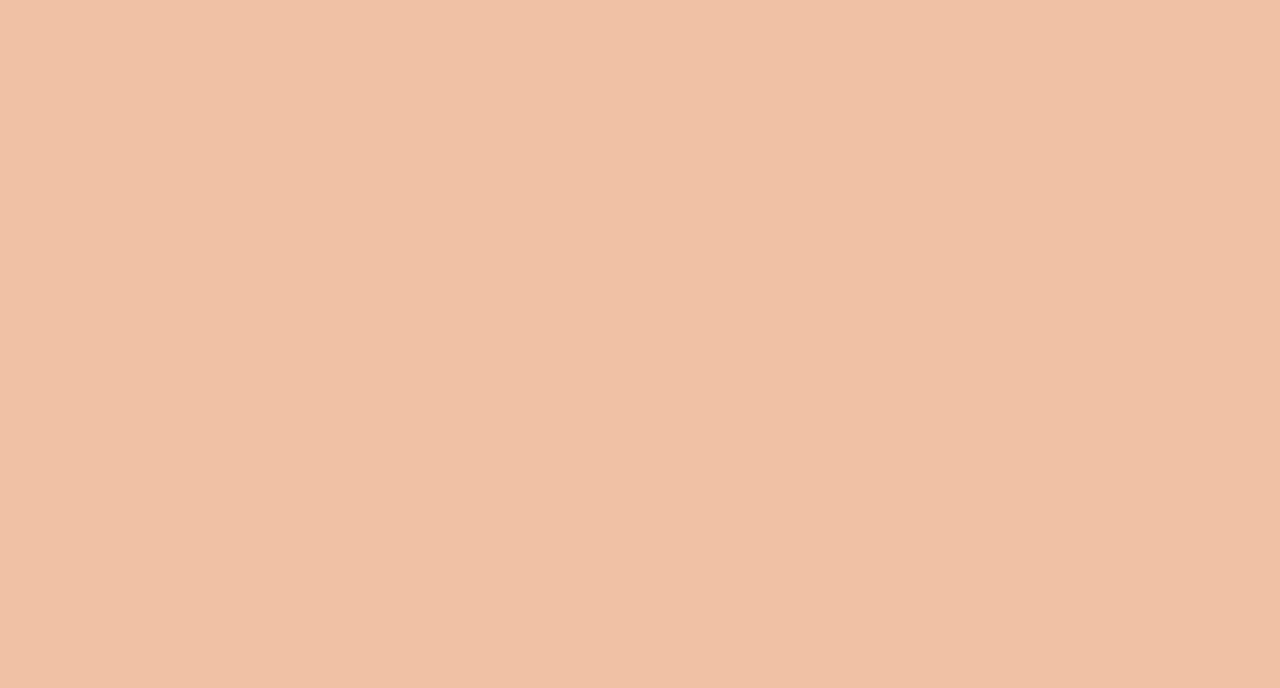
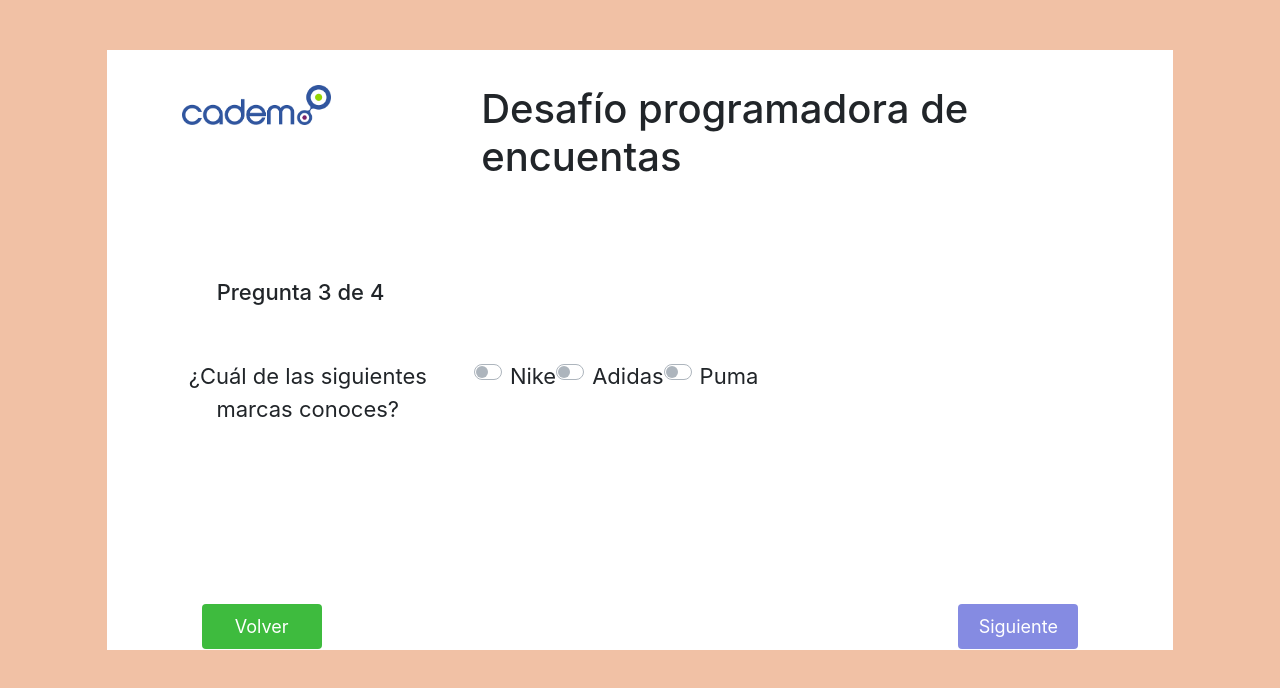
Before and after one commit to javieraizq88/formulario-jun-2020, a React (Create React App) app: page /pregunta3 in a window 1280 px wide. Shown: the top 688 px of the page. Built offline with nearby package versions, Linux system fonts and the light colour scheme.

Commit message:
pregunta 3, falta poner off los botones

```diff
--- a/src/App.js
+++ b/src/App.js
@@ -5,6 +5,7 @@
 import Home from './views/home';
 import Pregunta1 from './components/pregunta1';
 import Pregunta2 from './components/pregunta2';
+import Pregunta3 from './components/pregunta3';
 
 const App = props => {
   return (
@@ -13,6 +14,7 @@
         <Route exact path="/" component={Home} />
         <Route exact path="/pregunta1" component={Pregunta1} />
         <Route exact path="/pregunta2" component={Pregunta2} />
+        <Route exact path="/pregunta3" component={Pregunta3} />
       </Switch>
     </BrowserRouter>
   )
--- a/src/components/pregunta1.js
+++ b/src/components/pregunta1.js
@@ -3,6 +3,8 @@
 import { useHistory, Link } from "react-router-dom";
 import { Context } from "../store/appContext";
 import Header from "./header";
+
+// resposive
 
 const Pregunta1 = props => {
     const history = useHistory();
--- a/src/components/pregunta2.js
+++ b/src/components/pregunta2.js
@@ -25,10 +25,6 @@
                             <div className="row">
                                 <div className="col">
                                     <form id="loginForm">
-                                        <div id="error"
-                                            className=""
-                                            role="alert">
-                                        </div>
                                         <div className="card-group">
                                             <label
                                                 className="col-md-4 col-xs-4"
@@ -47,9 +43,7 @@
                                             />
                                             <br />
                                         </div>
-                                    </form>
-
-
+                                    </form> {/* fin del formulario */}
 
                                     {/* botones */}
                                     <div
@@ -68,13 +62,13 @@
                                             store.age &&
                                                 store.age ?
                                                 <Link
-                                                    to="/pregunta2">
+                                                    to="/pregunta3">
                                                     <button
                                                         id="boton-siguiente"
                                                         type="button"
                                                         className="btn btn-success">
                                                         Siguiente
-         </button>
+                                                    </button>
                                                 </Link>
                                                 :
                                                 <button
@@ -85,12 +79,12 @@
                                                 </button>
                                         }
 
-                                    </div>
+                                    </div> {/* fin de botones */}
 
-                                </div>
-                            </div>
-                        </div>
-                    </div>
+                                </div>{/* fin col */}
+                            </div>{/* fin row */}
+                        </div>{/* fin container */}
+                    </div>{/* fin contenido pregunta 2 */}
                 </div>
             </div>
         </div>
--- a/src/components/pregunta3.js
+++ b/src/components/pregunta3.js
@@ -0,0 +1,141 @@
+import React, { useContext } from "react";
+import '../App.css';
+import { useHistory, Link } from "react-router-dom";
+import { Context } from "../store/appContext";
+import Header from "./header";
+
+
+const Pregunta3 = props => {
+    const history = useHistory();
+    const { store, actions } = useContext(Context)
+
+
+    return (
+
+        <div >
+            <div className="card-group ">
+                <div className=" card-body col-md-1 col-xs-1"></div>
+                <div className="card-body col-md-10 col-xs-10"
+                    id="container1">
+                    <Header />
+                    <div>
+                        <h3 id="subtitulo">Pregunta 3 de 4</h3>
+
+                        <div className="container">
+                            <div className="row">
+                                <div className="col">
+                                    <form id="loginForm">
+                                        <div className="card-group" id="pregunta3">
+                                            <label
+                                                className="col-md-4 col-xs-4"
+                                                for="marca">
+                                                ¿Cuál de las siguientes marcas conoces?
+                                        </label>
+                                            {/* opcion 1 = Nike */}
+                                            <div
+                                                class="custom-control custom-switch"
+                                                id="opciones-resp">
+                                                <input
+                                                    type="checkbox"
+                                                    class="custom-control-input"
+                                                    name="nike"
+                                                    id="nike"
+                                                    onChange={(e) => { actions.handleChange(e) }}
+                                                />
+                                                <label
+                                                    class="custom-control-label"
+                                                    for="nike">
+                                                    Nike
+                                                </label>
+                                            </div>
+
+                                            {/* Opción 2 = Adidas */}
+                                            <div
+                                                class="custom-control custom-switch"
+                                                id="opciones-resp">
+                                                <input
+                                                    type="checkbox"
+                                                    class="custom-control-input"
+                                                    name="adidas"
+                                                    id="adidas"
+                                                    onChange={(e) => { actions.handleChange(e) }}
+                                                />
+                                                <label
+                                                    class="custom-control-label"
+                                                    for="adidas">
+                                                    Adidas
+                                                </label>
+                                            </div>
+
+                                            {/* Opción 3 = Puma */}
+                                            <div
+                                                class="custom-control custom-switch"
+                                                id="opciones-resp">
+                                                <input
+                                                    type="checkbox"
+                                                    class="custom-control-input"
+                                                    name="puma"
+                                                    id="puma"
+                                                    onChange={(e) => { actions.handleChange(e) }}
+                                                />
+                                                <label
+                                                    class="custom-control-label"
+                                                    for="puma">
+                                                    Puma
+                                                </label>
+                                            </div>
+
+
+                                            <br />
+                                        </div>
+                                    </form> {/* fin del formulario */}
+
+                                    {/* botones */}
+                                    <div
+                                        className=""
+                                        id="botones">
+                                        <button
+                                            id="boton-volver"
+                                            type="button"
+                                            onClick={() => history.goBack()}
+                                            className="btn btn-success float-left">
+                                            Volver
+                                    </button>
+
+                                        {/* renderizado validando el ingreso de datos en nombre */}
+                                        {
+                                            store.puma || store.nike || store.adidas &&
+                                            store.puma || store.nike || store.adidas ?
+                                                <Link
+                                                    to="/pregunta4">
+                                                    <button
+                                                        id="boton-siguiente"
+                                                        type="button"
+                                                        className="btn btn-success">
+                                                        Siguiente
+                                                    </button>
+                                                </Link>
+                                                :
+                                                <button
+                                                    id="boton-siguiente"
+                                                    type="button"
+                                                    className="btn btn-success disabled">
+                                                    Siguiente
+                                                </button>
+                                        }
+
+                                    </div> {/* fin de botones */}
+
+                                </div>{/* fin col */}
+                            </div>{/* fin row */}
+                        </div>{/* fin container */}
+                    </div>{/* fin contenido pregunta 3 */}
+                </div>
+            </div>
+        </div>
+
+    )
+}
+
+
+export default Pregunta3
--- a/src/views/home.js
+++ b/src/views/home.js
@@ -12,7 +12,10 @@
                 <div className="card-body col-md-10 col-xs-10"
                     id="container1">
                     <Header />
-                    <h2 id="subtitulo-home" >Para inicar la encuesta, haz click en el siguiente botón</h2>
+                    <h2
+                        id="subtitulo-home">
+                        Para inicar la encuesta, haz click en el siguiente botón
+                        </h2>
                     <Link
                         id="boton-home"
                         to="/pregunta1">
```
Also changed, not shown: src/store/flux.js (+4 -74 lines).
